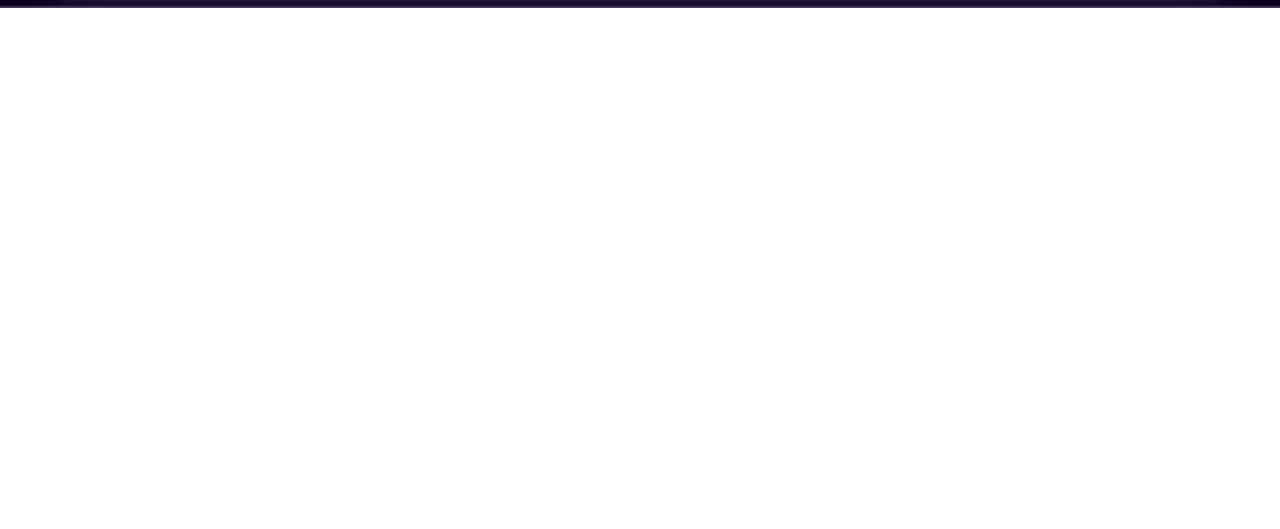
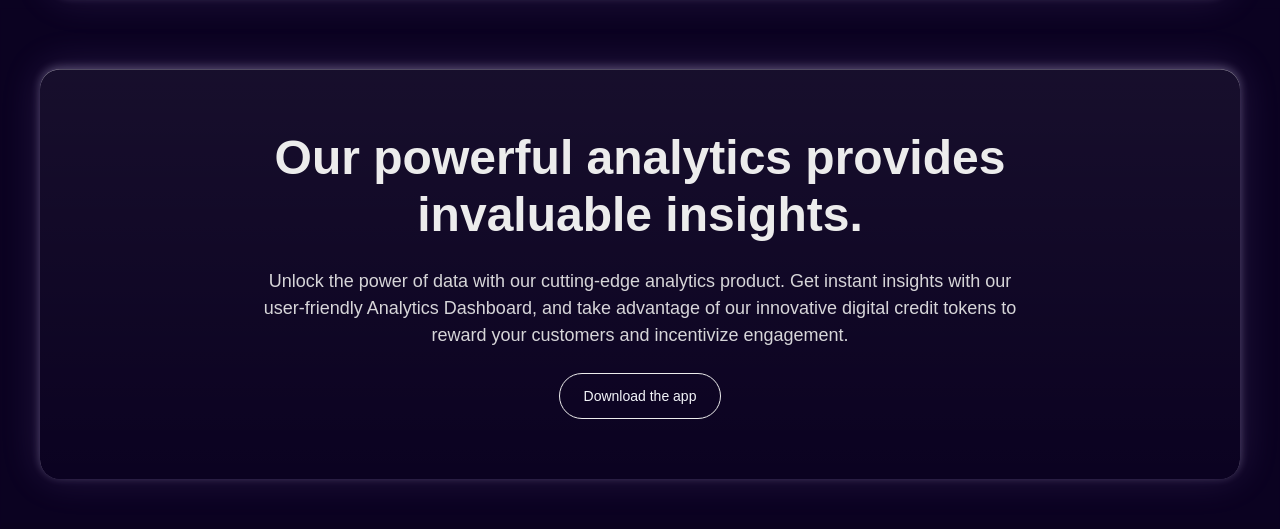
Before and after one commit to kouamherve/crazee-landing-page, a React (Create React App) app: page / in a window 1280 px wide. Shown: the part 2750-3279 px from the top of the page. Before the commit the page ends 2758 px from the top, so only its background shows below. Built offline with nearby package versions, Linux system fonts and the light colour scheme; the HTML template or start-up script is replaced by a standard one.

Commit message:
🚧 F01: APP > Add <PowerfulAnalystic /> with style

```diff
--- a/src/App.js
+++ b/src/App.js
@@ -1,5 +1,6 @@
 import "./App.css";
 import Header from "./components/Header";
+import PowerfulAnalystic from "./components/PowerfulAnalystic";
 import Services from "./components/Services";
 import TrustedBy from "./components/TrustedBy";
 
@@ -9,6 +10,7 @@ function App() {
       <Header />
       <TrustedBy />
       <Services />
+      <PowerfulAnalystic />
     </div>
   );
 }
--- /dev/null
+++ b/src/components/PowerfulAnalystic.js
@@ -0,0 +1,27 @@
+import React from "react";
+import Button from "./reusable-ui/Button";
+
+export default function PowerfulAnalystic() {
+  return (
+    <div className=" py-[60px] px-5 border border-b border-[#0B0121] w-full flex flex-col items-center">
+      <div className=" w-[1200px] p-[60px] complete-shadow flex items-center justify-center">
+        <div className=" w-[768px] flex flex-col items-center gap-6 text-center">
+          <h3 className=" text-[48px] leading-[57.6px] font-bold text-my_white">
+            {" "}
+            Our powerful analytics provides invaluable insights.
+          </h3>
+          <p className=" text-lg leading-[27px] text-my_white/90">
+            Unlock the power of data with our cutting-edge analytics product.
+            Get instant insights with our user-friendly Analytics Dashboard, and
+            take advantage of our innovative digital credit tokens to reward
+            your customers and incentivize engagement.{" "}
+          </p>
+          <Button
+            label="Download the app"
+            className="px-6 py-3 border bg-transparent border-my_white text-[#F2F4F8] rounded-[60px] text-base"
+          />
+        </div>
+      </div>
+    </div>
+  );
+}
```
